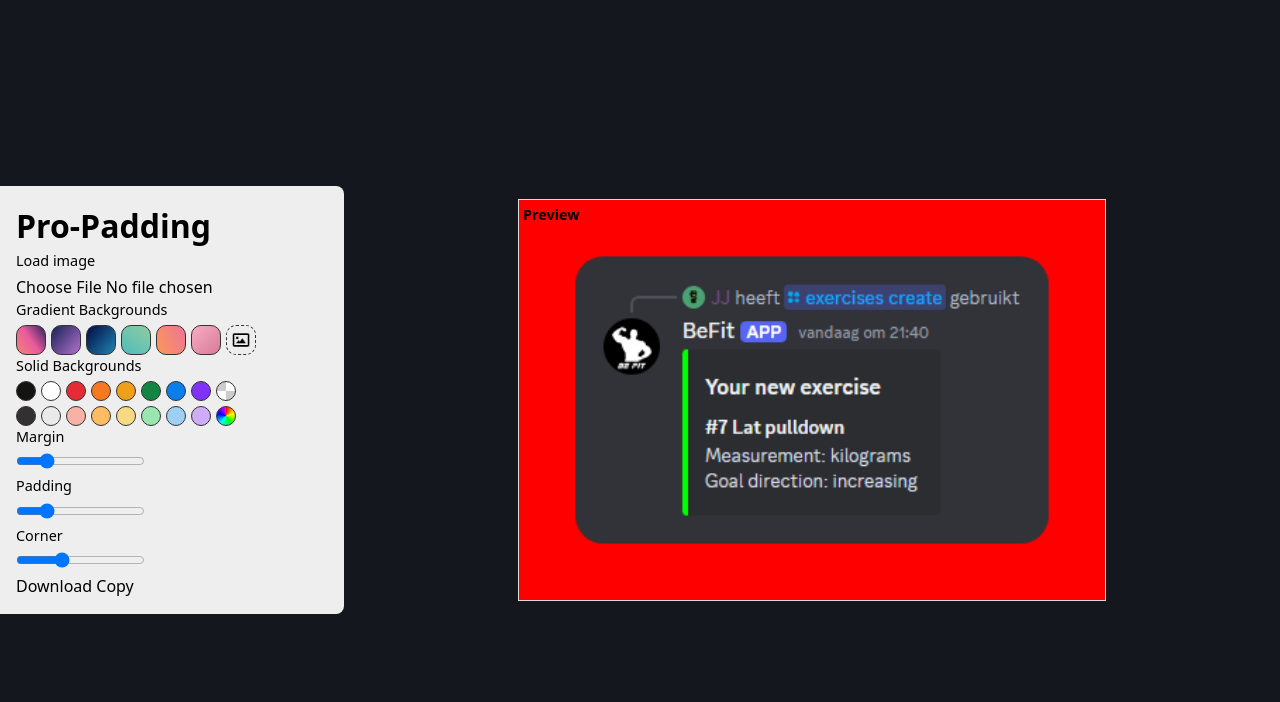
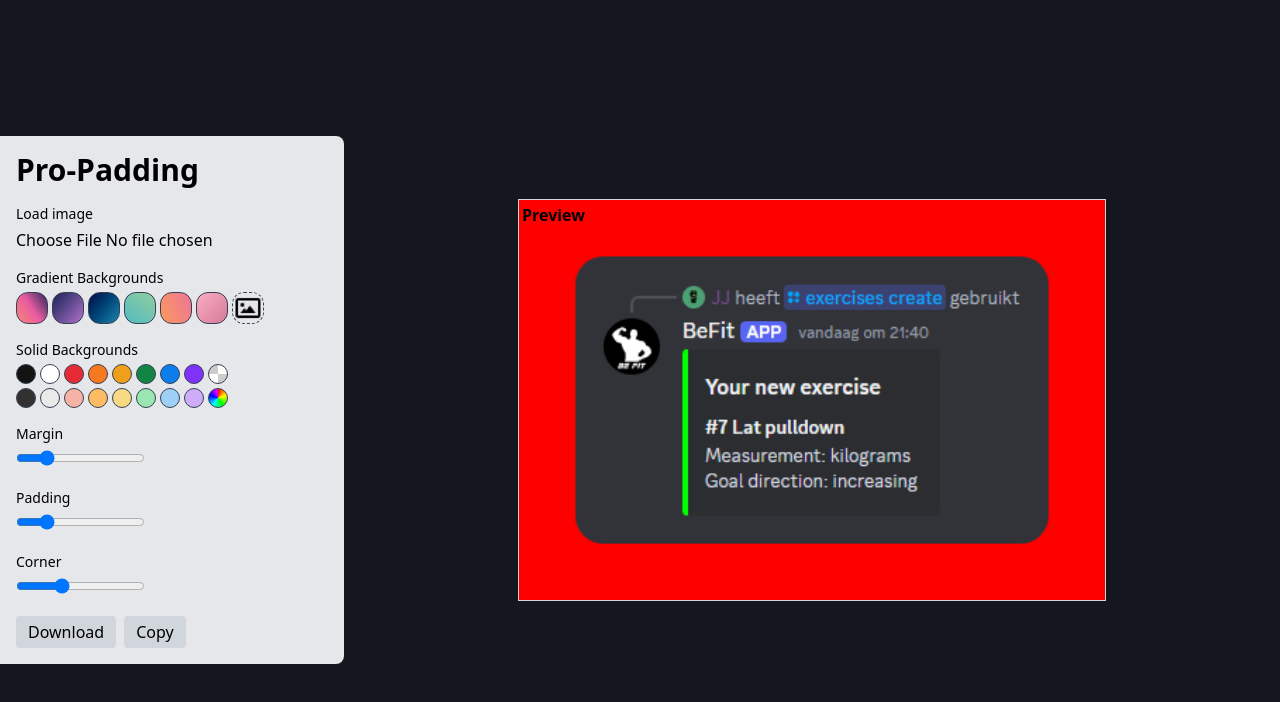
Before and after one commit to jordybronowicki37/pro-padding, a Svelte app: page / in a window 1280 px wide. Shown: the top 702 px of the page. Built offline with nearby package versions, Linux system fonts and the light colour scheme.

Commit message:
Transformed styling to tailwind

```diff
--- a/src/App.svelte
+++ b/src/App.svelte
@@ -357,128 +357,17 @@
 </script>
 
 <style>
-  .app {
-    height: 100vh;
-    display: flex;
-    align-items: center;
+  #gradient-backgrounds>* {
+    corner-shape: squircle;
   }
 
-  h1 {
-    font-size: xx-large;
-    font-weight: bold;
-  }
-
-  .panel {
-    background: #eee;
-    padding: 1rem;
-    border-radius: 0 8px 8px 0;
-  }
-
-  .canvas-panel {
-    margin: 3rem;
-    flex: 1;
-    place-items: center;
-  }
-
-  .canvas {
-    width: 70%;
-    position: relative;
-
-    & canvas {
-      border: 1px solid #ddd;
-      width: 100%;
-    }
-    & label {
-      position: absolute;
-      left: 0;
-      padding: 5px;
-      font-weight: bold;
-      user-select: none;
-    }
-  }
-
-  label {
-    display: block;
-    font-size: 0.9rem;
-    margin-bottom: 0.25rem;
-  }
-
-  #gradient-backgrounds {
-    display: flex;
-    gap: 5px;
-    width: min-content;
-  }
-
-  #gradient-backgrounds>* {
-    width: 30px;
-    height: 30px;
-    border: 1px solid #333;
-    border-radius: 10px;
-    corner-shape: squircle;
-    padding: 0;
-
-    &:hover {
-      border: 2px solid #111;
-    }
-  }
-
-  #gradient-backgrounds .pink {
-    background: linear-gradient(55deg, #f68375, #e95a9f 50%, #2f225e);
-  }
-  #gradient-backgrounds .purple {
-    background: linear-gradient(130deg, #192357, #b372cd);
-  }
-  #gradient-backgrounds .night {
-    background: linear-gradient(130deg, #010b46, #1f85af);
-  }
-  #gradient-backgrounds .ocean {
-    background: linear-gradient(35deg, #4fbbbe, #8fcd9f);
-  }
-  #gradient-backgrounds .red {
-    background: linear-gradient(65deg, #fb9857, #ee7496);
-  }
-  #gradient-backgrounds .bright-pink {
-    background: linear-gradient(135deg, #f9acc3, #d67b99);
-  }
-  #gradient-backgrounds .custom-image {
-    border: 1px dashed #333;
-    box-sizing: border-box;
-    background-position: 50% 50%;
-    background-repeat: no-repeat;
-    background-size: 70% auto;
-
-    &:hover {
-      border: 2px solid #111;
-    }
-  }
-
-  #solid-backgrounds {
-    display: grid;
-    grid-template-rows: 1fr 1fr;
-    grid-auto-flow: column;
-    width: min-content;
-    gap: 5px;
-  }
-
-  #solid-backgrounds>* {
-    background: var(--bg-color);
-    width: 20px;
-    height: 20px;
-    border: 1px solid #333;
-    border-radius: 10px;
-    padding: 0;
-
-    &:hover {
-      border: 2px solid #111;
-    }
-  }
-
-  #solid-backgrounds .transparent {
+  #solid-background-transparent {
     background: conic-gradient(#fff 90deg, #ccc 90deg, #ccc 180deg, #fff 180deg, #fff 270deg, #ccc 270deg);
   }
 
-  #solid-backgrounds input[type="color"] {
+  #solid-background-color-input {
     background: conic-gradient(#f00, #ff0, #0f0, #0ff, #00f, #f0f);
+
     &::-webkit-color-swatch-wrapper {
       display: none;
     }
@@ -491,54 +380,56 @@
   }
 </style>
 
-<div class="app">
-    <div class="panel">
-        <h1>Pro-Padding</h1>
-        <label for="file-input">Load image</label>
-        <input id="file-input" type="file" accept="image/*" on:change={handleFileEvent}/>
+<div class="h-screen flex items-center">
+    <div class="bg-gray-200 p-4 rounded-r-lg">
+        <h1 class="text-3xl font-bold mb-4">Pro-Padding</h1>
 
-        <label for="gradient-backgrounds">Gradient Backgrounds</label>
-        <div id="gradient-backgrounds">
-            <button class="pink" on:click={() => setGradientBackground('pink')} aria-label="Gradient background: pink"></button>
-            <button class="purple" on:click={() => setGradientBackground('purple')} aria-label="Gradient background: purple"></button>
-            <button class="night" on:click={() => setGradientBackground('night')} aria-label="Gradient background: night"></button>
-            <button class="ocean" on:click={() => setGradientBackground('ocean')} aria-label="Gradient background: ocean"></button>
-            <button class="red" on:click={() => setGradientBackground('red')} aria-label="Gradient background: red"></button>
-            <button class="bright-pink" on:click={() => setGradientBackground('bright-pink')} aria-label="Gradient background: bright-pink"></button>
-            <button class="custom-image" style="background-image: url('{background.type === 'image' ? background.image?.src : '/image-preview.png'}')" on:click={() => customImageElement.click()} aria-label="Custom background image"></button>
-            <input hidden type="file" accept="image/*" bind:this={customImageElement} on:change={setImageBackground}>
+        <label for="file-input" class="block text-sm mb-1">Load image</label>
+        <input id="file-input" type="file" accept="image/*" on:change={handleFileEvent} />
+
+        <label for="gradient-backgrounds" class="block text-sm mt-4 mb-1">Gradient Backgrounds</label>
+        <div id="gradient-backgrounds" class="flex gap-1 w-min">
+            <button class="w-8 h-8 rounded-xl border border-gray-700 bg-linear-55 from-[#f68375] via-[#e95a9f] to-[#2f225e]" on:click={() => setGradientBackground('pink')} aria-label="Gradient background: pink"></button>
+            <button class="w-8 h-8 rounded-xl border border-gray-700 bg-linear-130 from-[#192357] to-[#b372cd]" on:click={() => setGradientBackground('purple')} aria-label="Gradient background: purple"></button>
+            <button class="w-8 h-8 rounded-xl border border-gray-700 bg-linear-130 from-[#010b46] to-[#1f85af]" on:click={() => setGradientBackground('night')} aria-label="Gradient background: night"></button>
+            <button class="w-8 h-8 rounded-xl border border-gray-700 bg-linear-35 from-[#4fbbbe] to-[#8fcd9f]" on:click={() => setGradientBackground('ocean')} aria-label="Gradient background: ocean"></button>
+            <button class="w-8 h-8 rounded-xl border border-gray-700 bg-linear-65 from-[#fb9857] to-[#ee7496]" on:click={() => setGradientBackground('red')} aria-label="Gradient background: red"></button>
+            <button class="w-8 h-8 rounded-xl border border-gray-700 bg-linear-135 from-[#f9acc3] to-[#d67b99]" on:click={() => setGradientBackground('bright-pink')} aria-label="Gradient background: bright-pink"></button>
+
+            <button class="w-8 h-8 rounded-xl border border-dashed border-gray-700 bg-center bg-no-repeat bg-contain" style="background-image:url('{background.type === 'image' ? background.image?.src : '/image-preview.png'}')" on:click={() => customImageElement.click()} aria-label="Custom background image"></button>
+            <input hidden type="file" accept="image/*" bind:this={customImageElement} on:change={setImageBackground} />
         </div>
 
-        <label for="solid-backgrounds">Solid Backgrounds</label>
-        <div id="solid-backgrounds">
+        <label class="block text-sm mt-4 mb-1">Solid Backgrounds</label>
+        <div class="grid grid-rows-2 grid-flow-col gap-1 w-min">
             {#each solidBackgrounds as solidBackground}
-                <button style="--bg-color:{solidBackground}" on:click={() => setSolidBackground(solidBackground)} aria-label="color: {solidBackground}"></button>
+                <button class="w-5 h-5 rounded-xl border border-gray-700" style="background:{solidBackground}" on:click={() => setSolidBackground(solidBackground)} aria-label="color: {solidBackground}"></button>
             {/each}
-            <button class="transparent" style="--bg-color:#0000" on:click={() => setSolidBackground('#0000')} aria-label="color: #0000"></button>
-            <input id="solid-background-color-input" type="color"
-                   on:input={(e) => setSolidBackground(e.currentTarget.value)}
-                   on:click={(e) => setSolidBackground(e.currentTarget.value)}/>
+
+            <button id="solid-background-transparent" class="w-5 h-5 rounded-xl border border-gray-700" aria-label="color: #0000" on:click={() => setSolidBackground('#0000')}></button>
+
+            <input id="solid-background-color-input" type="color" class="w-5 h-5 rounded-xl border border-gray-700" on:input={(e) => setSolidBackground(e.currentTarget.value)} />
         </div>
 
-        <label for="margin-input">Margin</label>
-        <input id="margin-input" type="range" min="0" max="200" bind:value={margin} on:input={drawPreview}/>
+        <label for="margin-input" class="block text-sm mt-4 mb-1">Margin</label>
+        <input id="margin-input" type="range" min="0" max="200" bind:value={margin} on:input={drawPreview} />
 
-        <label for="padding-input">Padding</label>
-        <input id="padding-input" type="range" min="0" max="100" bind:value={padding} on:input={drawPreview}/>
+        <label for="padding-input" class="block text-sm mt-4 mb-1">Padding</label>
+        <input id="padding-input" type="range" min="0" max="100" bind:value={padding} on:input={drawPreview} />
 
-        <label for="border-radius-input">Corner</label>
-        <input id="border-radius-input" type="range" min="0" max="60" bind:value={borderRadius} on:input={drawPreview}/>
+        <label for="border-radius-input" class="block text-sm mt-4 mb-1">Corner</label>
+        <input id="border-radius-input" type="range" min="0" max="60" bind:value={borderRadius} on:input={drawPreview} />
 
-        <div class="button-group">
-            <button on:click={applyAndExport}>Download</button>
-            <button on:click={copyToClipboard}>Copy</button>
+        <div class="flex gap-2 mt-4">
+            <button class="px-3 py-1 bg-gray-300 rounded hover:bg-gray-400" on:click={applyAndExport}>Download</button>
+            <button class="px-3 py-1 bg-gray-300 rounded hover:bg-gray-400" on:click={copyToClipboard}>Copy</button>
         </div>
     </div>
 
-    <div class="canvas-panel">
-        <div class="canvas">
-            <label for="preview-canvas">Preview</label>
-            <canvas id="preview-canvas" bind:this={previewCanvasElement}></canvas>
+    <div class="m-12 flex-1 grid place-items-center">
+        <div class="w-[70%] relative">
+            <label for="preview-canvas" class="absolute left-0 p-1 font-bold select-none">Preview</label>
+            <canvas id="preview-canvas" bind:this={previewCanvasElement} class="border border-gray-300 w-full"></canvas>
         </div>
     </div>
 </div>
```
